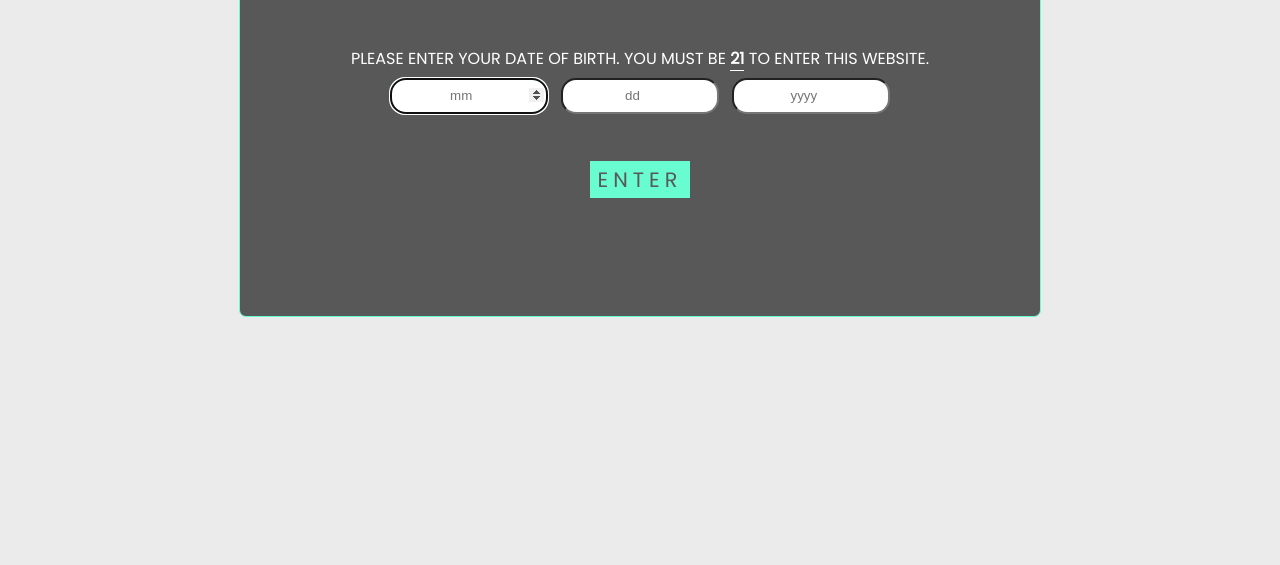
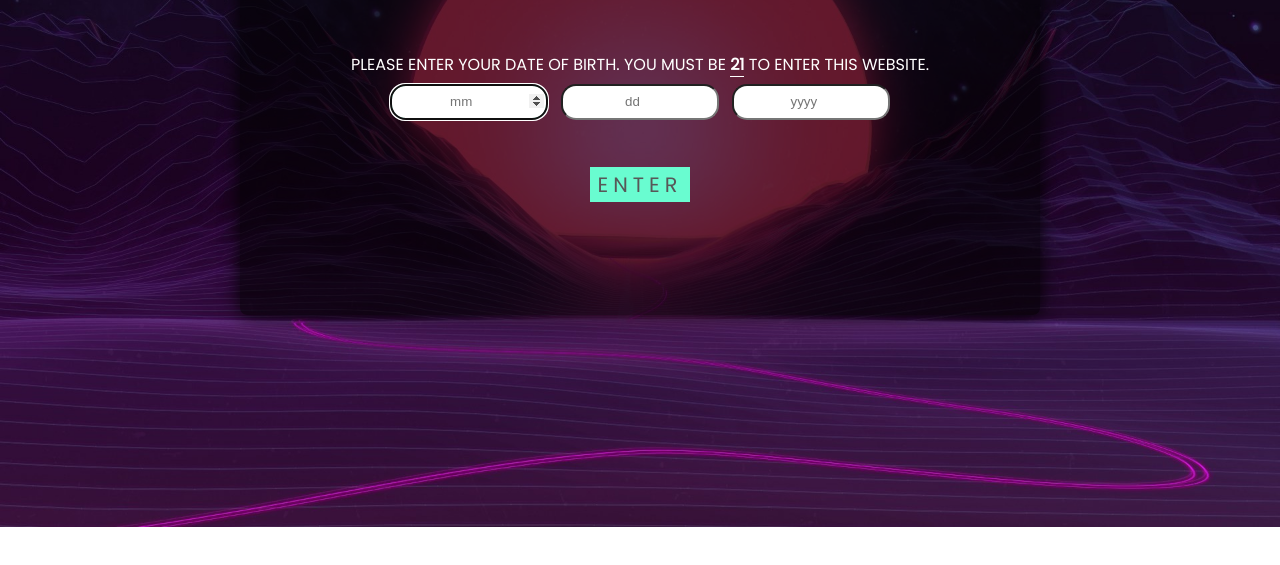
Before and after one commit to ctobiasz/SynthwaveBrew-WYNG, a PHP site: page / in a window 1280 px wide. Shown: the part 193-758 px from the top of the page. Run offline with PHP 8.4, Linux system fonts and the light colour scheme.

Commit message:
1) style changes 2) js almost complete. will add later

```diff
--- a/main.css
+++ b/main.css
@@ -4,10 +4,22 @@
 */
 @import url('https://fonts.googleapis.com/css?family=Poppins&display=swap');
 
+@font-face {
+  font-family: synthy;
+  /* src: url(POLYA.otf); */
+  src:url(Road_Rage.otf);
+}
+
+html {
+  background-image: url(syn-view.jpg);
+  background-repeat: no-repeat;
+  background-size: cover;
+
+}
 body {
  display: flex;
  justify-content: center;
- background-color: #ebebeb;
+ /* background-color: #ebebeb; */
 }
 .container {
  display: flex;
@@ -16,10 +28,11 @@
  text-align: center;
  width: 800px;
  height: 500px;
- background-color: #585858;
+ background-color: rgb(0, 0, 0, 0.6);
  flex-direction: column;
  border-radius: 7px;
- border: 1px solid #69FCD0;
+ /* border: 1px solid crimson; */
+ box-shadow: 0 0 20px black ;
 }
 .flex-row {
 display: flex;
@@ -67,10 +80,23 @@
 
 #company-name {
  border-bottom: 3px dashed #ebebeb;
- font-family: 'Poppins', sans-serif;
- color: white;
+ font-family: "synthy", sans-serif;
  font-size: 5em;
+ color: crimson;
+ text-shadow: 0 0 20px #ff4343;
+ background: url('126419.jpg') no-repeat;
+ -webkit-background-clip: text;
+ text-shadow:
+   -1px -1px 0 #000,
+    1px -1px 0 #000,
+    -1px 1px 0 #000,
+     1px 1px 0 #000;
+
+     /* inactive for now*/
+     /* color: white; */
+     /* -webkit-text-fill-color: transparent; */
 }
+
 .message-alerts {
  position: relative;
  width: 100vw;
```
Also changed, not shown: indieground_indelible/READ ME.txt (deleted, +0 -18 lines), indieground_road_rage/READ ME.txt (deleted, +0 -17 lines), Indelible.otf (deleted), Neoneon.otf (deleted), syn-view.jpg (added).
